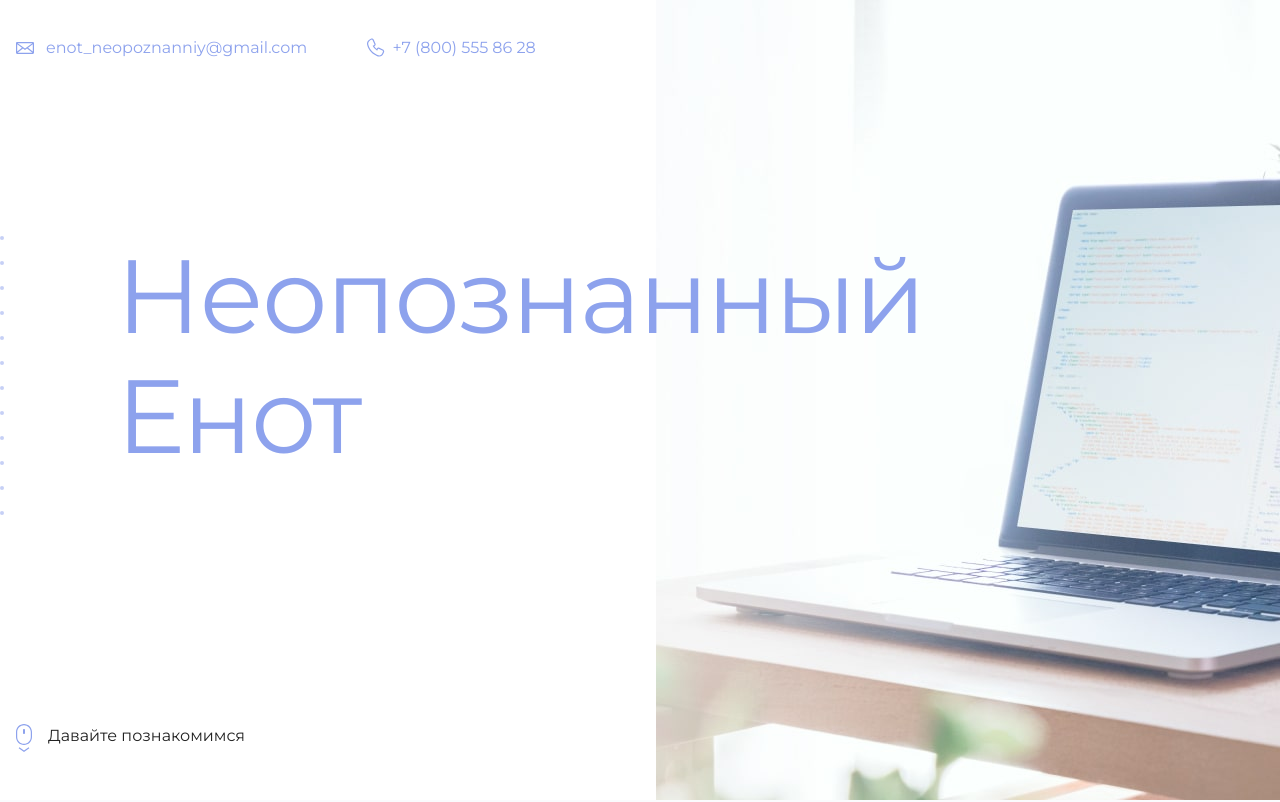
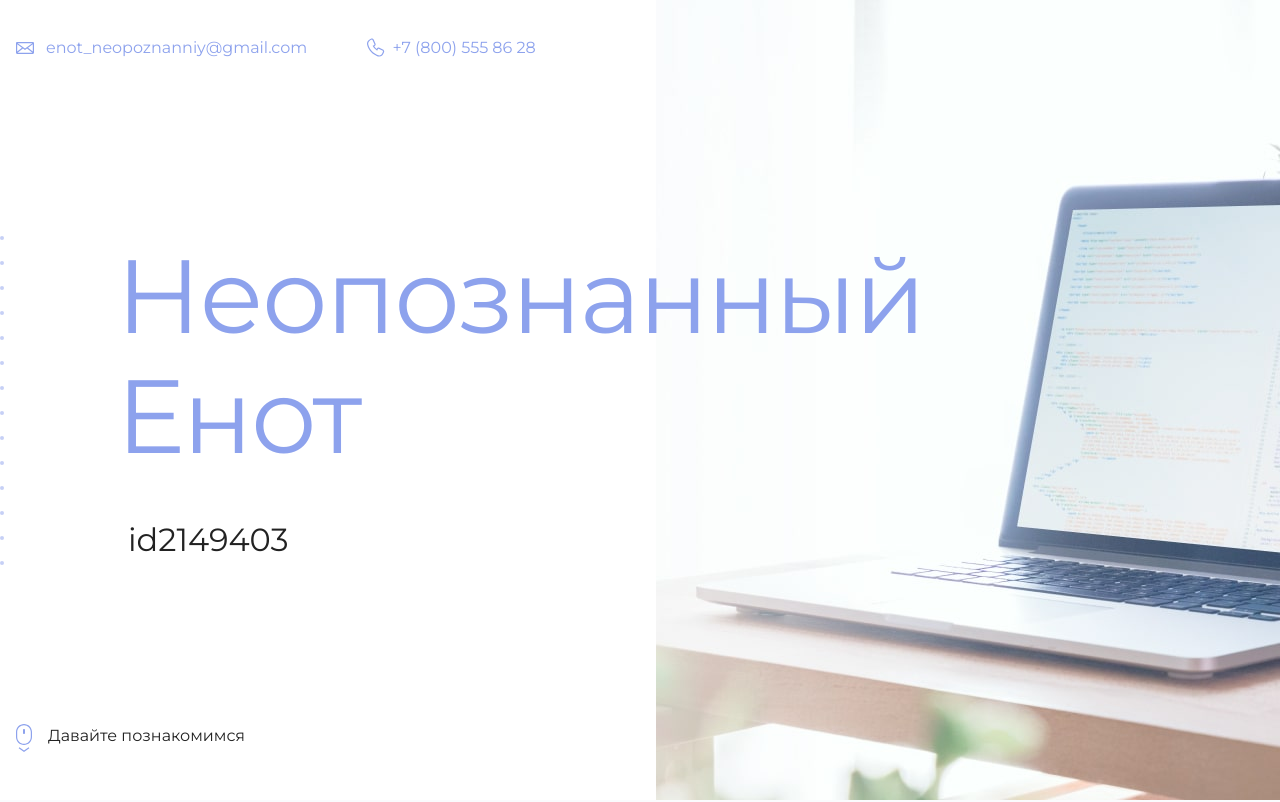
Before and after one commit to alexkub90/my-site, a plain HTML site: page index.html in a window 1280 px wide. Shown: the top 802 px of the page. Drawn offline with Linux system fonts and the light colour scheme.

Commit message:
edit index.html

```diff
--- a/index.html
+++ b/index.html
@@ -19,7 +19,7 @@
       <section class="hero-image">
         <div class="container">
           <h1 class="heading">Неопознанный Енот</h1>
-          <p><id2149403></p>
+          <p>id2149403</p>
         </div>
       </section>
 
```
